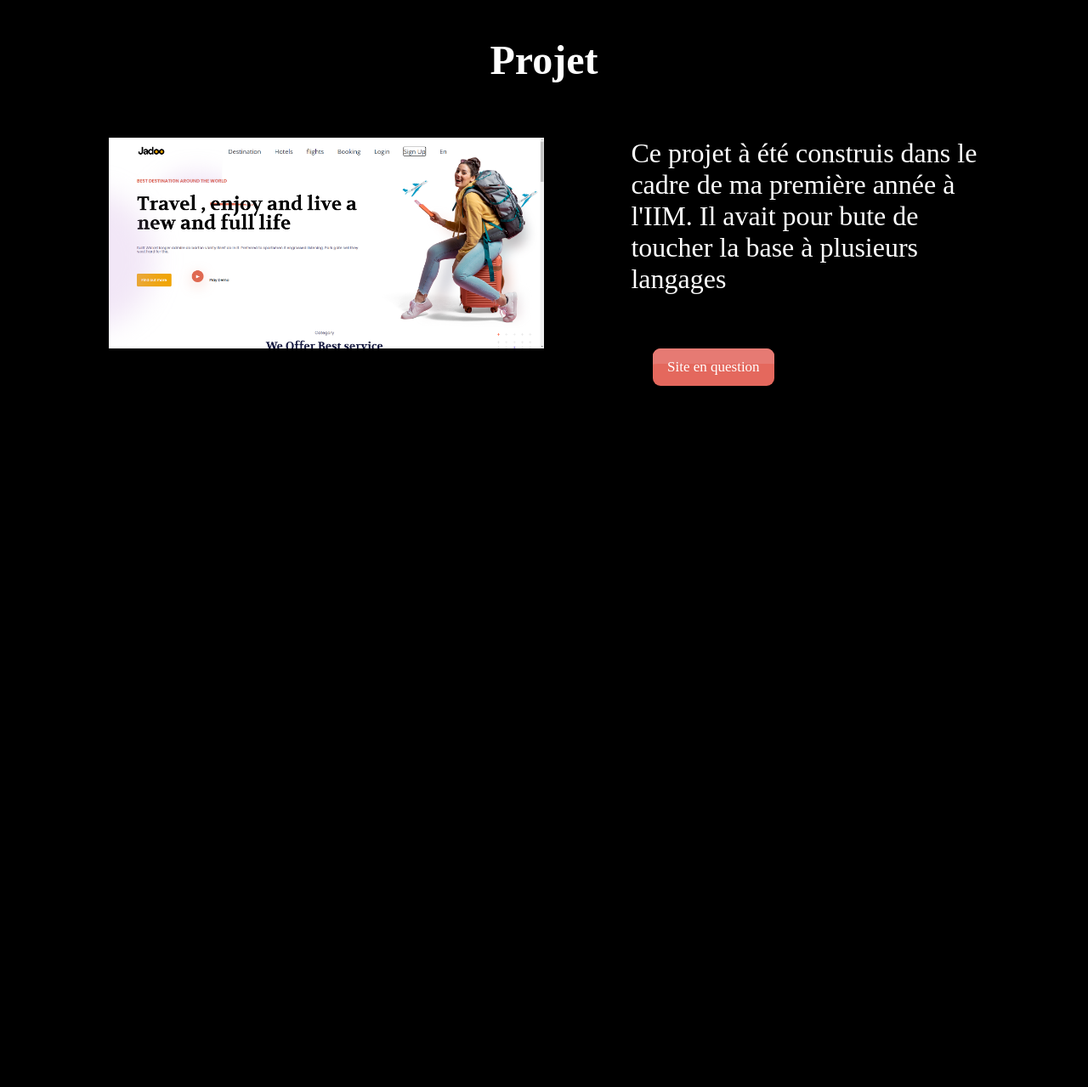
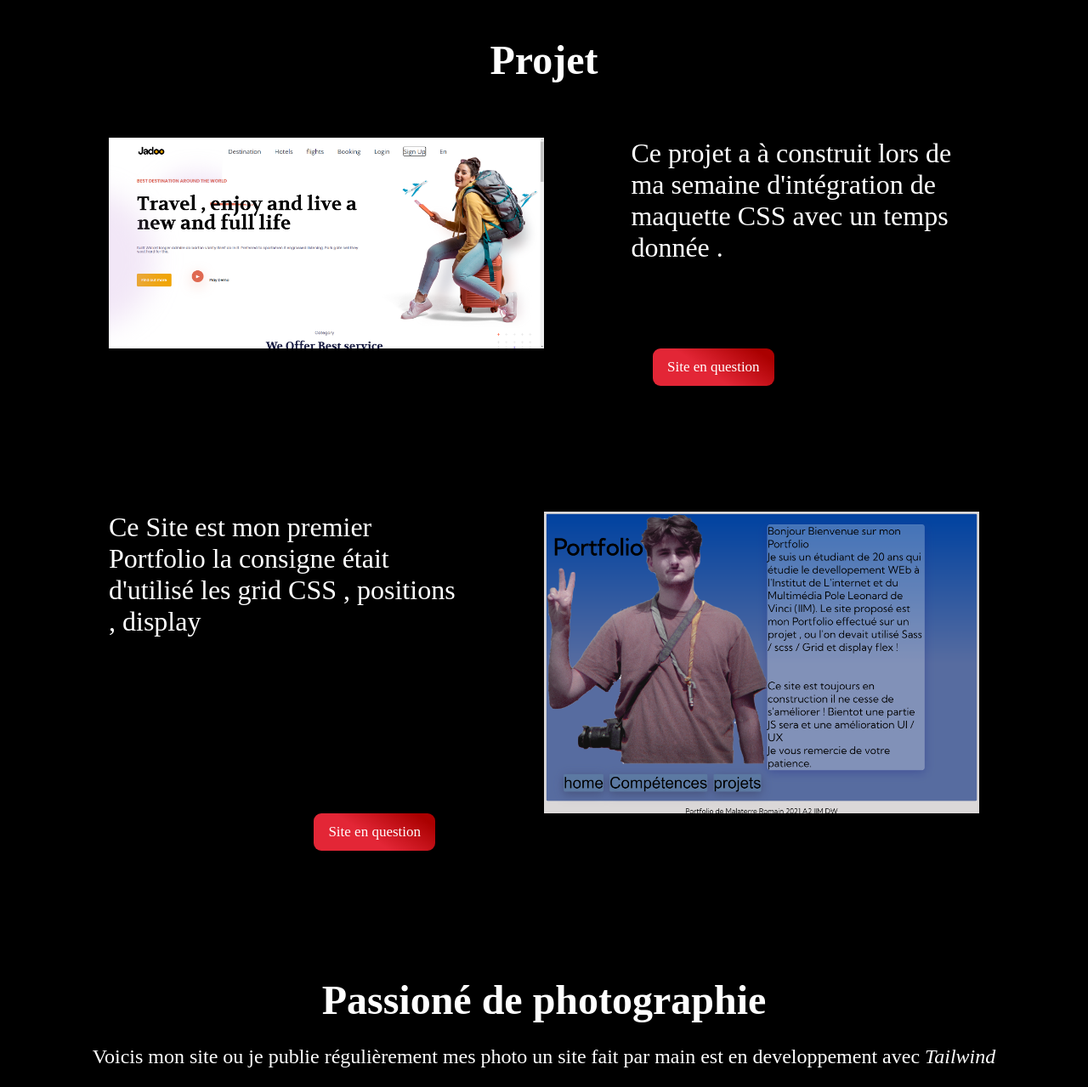
Before and after one commit to romainmltr/Portfolio1.2, a PHP site: page / in a window 1280 px wide. Shown: the part 1453-2732 px from the top of the page at 85% size. Before the commit the page ends 1907 px from the top, so only its background shows below. Run offline with PHP 8.4, Linux system fonts and the light colour scheme.

Commit message:
Attak responsive

```diff
--- a/index.html
+++ b/index.html
@@ -85,22 +85,41 @@
 </section>
 
 
-<section class ="projet">
+<section class ="projet-1">
     <h1>
         Projet
     </h1>
     <div class ="text-projet">
     <img src="image/scrnli_05_12_2021_15-48-48.png" href="https://exercice-ftp-5y1i46a0a-romainmltr.vercel.app/">
-    <p>Ce projet à été construis dans le cadre
-        de ma première année à l'IIM.
-        Il avait pour bute de toucher la base
-        à plusieurs langages
+    <p>Ce projet a à construit lors de ma semaine d'intégration de maquette CSS avec un temps donnée .
     </p>
     </div>
     <a href="https://exercice-ftp.vercel.app/">Site en question</a>
 
 </section>
 
+
+<section class ="projet-2">
+    <div class ="text-projet-2">
+    <p>Ce Site est mon premier Portfolio la consigne était d'utilisé les grid CSS , positions , display
+    </p>
+    <img src="image/scrnli_06_12_2021_14-55-35.png" href="https://portfolio-99imm2x5a-romainmltr.vercel.app">
+    </div>
+    <a href="https://portfolio-99imm2x5a-romainmltr.vercel.app">Site en question</a>
+
+</section>
+
+
+<section class ="photo">
+
+<h1>Passioné de photographie </h1>
+<p>Voicis mon site ou je publie régulièrement mes photo un site fait par main est en developpement avec <span>Tailwind</span> </p>
+<img src="/image/scrnli_07_12_2021_12-46-04.png">
+<a href="https://romainmalaterre.myportfolio.com/">Mon site Photo :)</a>
+</section>
+
+
+
 <footer>Portfolio de Malaterre Romain 2021 A2 IIM DW</footer>
 </body>
 </html>
--- a/style.css
+++ b/style.css
@@ -260,32 +260,32 @@ section.competence p {
   color: white;
 }
 
-section.projet {
+section.projet-1 {
   color: white;
   margin-bottom: 15%;
 }
-section.projet h1 {
+section.projet-1 h1 {
   text-align: center;
   font-size: 3rem;
   font-weight: bold;
 }
-section.projet .text-projet {
+section.projet-1 .text-projet {
   margin-top: 5%;
   margin-left: 10%;
   margin-right: 10%;
   display: flex;
 }
-section.projet img {
+section.projet-1 img {
   width: 50%;
   margin-right: 5%;
 }
-section.projet p {
+section.projet-1 p {
   margin-left: 5%;
   font-size: 2rem;
 }
-section.projet a {
-  box-shadow: inset 1px 39px 0px -21px #e67a73;
-  background-color: #e4685d;
+section.projet-1 a {
+  background: #aa0000;
+  background: linear-gradient(214deg, #aa0000 11%, #e32636 57%);
   border-radius: 9px;
   display: inline-block;
   cursor: pointer;
@@ -296,12 +296,96 @@ section.projet a {
   left: 60%;
   position: absolute;
 }
-section.projet a:hover {
-  background-color: #eb675e;
+section.projet-1 a:hover {
+  background: #ef0107;
+  background: linear-gradient(214deg, #ef0107 11%, #660000 57%);
 }
-section.projet a:active {
+section.projet-1 a:active {
   position: relative;
   top: 1px;
+}
+
+section.projet-2 {
+  color: white;
+  margin-bottom: 15%;
+}
+section.projet-2 h1 {
+  text-align: center;
+  font-size: 3rem;
+  font-weight: bold;
+}
+section.projet-2 .text-projet-2 {
+  margin-top: 5%;
+  margin-left: 10%;
+  margin-right: 10%;
+  display: flex;
+}
+section.projet-2 img {
+  width: 50%;
+  margin-left: 5%;
+}
+section.projet-2 p {
+  margin-right: 5%;
+  font-size: 2rem;
+}
+section.projet-2 a {
+  background: #aa0000;
+  background: linear-gradient(214deg, #aa0000 11%, #e32636 57%);
+  border-radius: 9px;
+  display: inline-block;
+  cursor: pointer;
+  color: #ffffff;
+  font-size: 17px;
+  padding: 12px 17px;
+  text-decoration: none;
+  right: 60%;
+  position: absolute;
+}
+section.projet-2 a:hover {
+  background: #ef0107;
+  background: linear-gradient(214deg, #ef0107 11%, #660000 57%);
+}
+section.projet-2 a:active {
+  position: relative;
+  top: 1px;
+}
+
+section.photo {
+  color: white;
+  display: flex;
+  flex-direction: column;
+  align-items: center;
+}
+section.photo a {
+  background: #3347f8;
+  background: linear-gradient(214deg, #1d07e0 11%, #4226e3 57%);
+  border-radius: 9px;
+  cursor: pointer;
+  color: #ffffff;
+  font-size: 17px;
+  padding: 12px 17px;
+  text-decoration: none;
+  margin-top: 2%;
+}
+section.photo a:hover {
+  background: #017cef;
+  background: linear-gradient(214deg, #085ab8 11%, #1d4ccf 57%);
+}
+section.photo img {
+  width: 40%;
+  height: 20%;
+}
+section.photo h1 {
+  font-size: 3rem;
+  font-weight: bold;
+  margin-bottom: 2%;
+}
+section.photo p {
+  margin-bottom: 2%;
+  font-size: 24px;
+}
+section.photo p span {
+  font-style: oblique;
 }
 
 section .competence {
```
Also changed, not shown: SCSS/layout/_projet.scss (+94 -4 lines), image/scrnli_06_12_2021_14-55-35.png (added), script.js (added), 2 other files.
